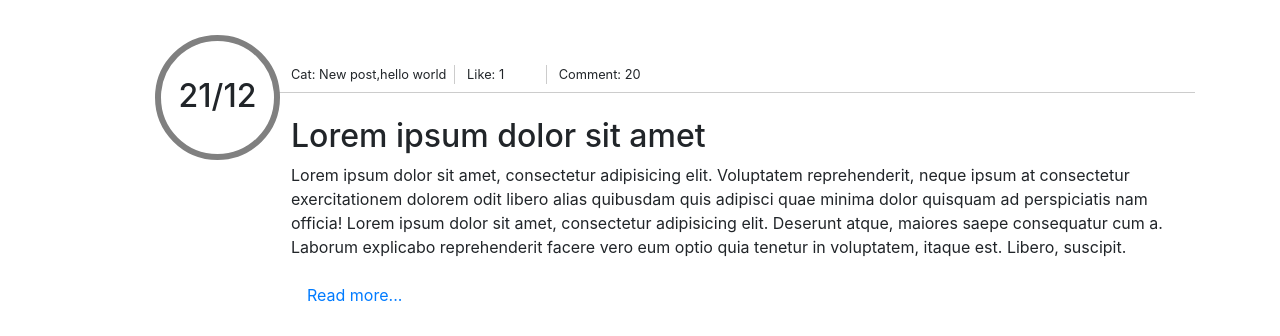
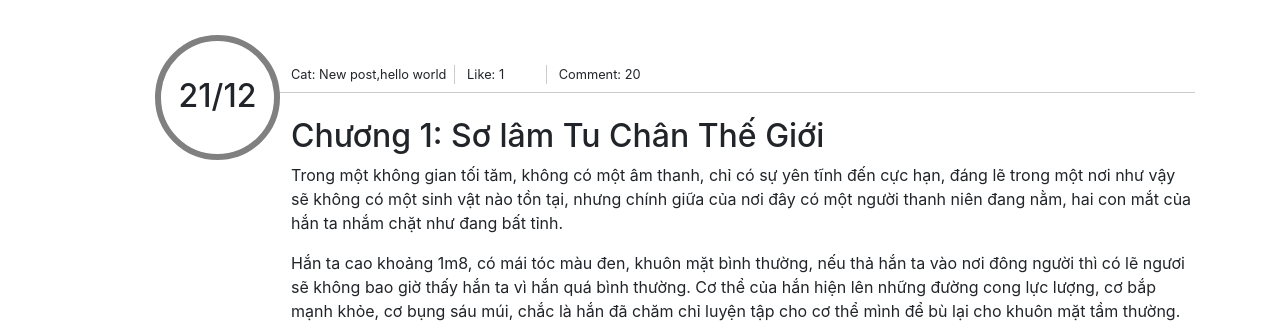
Before and after one commit to haotrg035/simpleblogthem, a plain HTML site: page index.html in a window 1280 px wide. Shown: the part 418-754 px from the top of the page. Drawn offline with Linux system fonts and the light colour scheme.

Commit message:
thay doi noi dung demo

```diff
--- a/index.html
+++ b/index.html
@@ -62,10 +62,11 @@
 				</div>
 				<article class="overview-post">
 					<header class="overview-post-title">
-						<h2>Lorem ipsum dolor sit amet</h2>
+						<h2> Chương 1: Sơ lâm Tu Chân Thế Giới </h2>
 					</header>
 					<main class="overview-post-content">
-						<p>Lorem ipsum dolor sit amet, consectetur adipisicing elit. Voluptatem reprehenderit, neque ipsum at consectetur exercitationem dolorem odit libero alias quibusdam quis adipisci quae minima dolor quisquam ad perspiciatis nam officia! Lorem ipsum dolor sit amet, consectetur adipisicing elit. Deserunt atque, maiores saepe consequatur cum a. Laborum explicabo reprehenderit facere vero eum optio quia tenetur in voluptatem, itaque est. Libero, suscipit.</p>
+						<p>Trong một không gian tối tăm, không có một âm thanh, chỉ có sự yên tĩnh đến cực hạn, đáng lẽ trong một nơi như vậy sẽ không có một sinh vật nào tồn tại, nhưng chính giữa của nơi đây có một người thanh niên đang nằm, hai con mắt của hắn ta nhắm chặt như đang bất tỉnh.</p>
+						<p>Hắn ta cao khoảng 1m8, có mái tóc màu đen, khuôn mặt bình thường, nếu thả hắn ta vào nơi đông người thì có lẽ ngươi sẽ không bao giờ thấy hắn ta vì hắn quá bình thường. Cơ thể của hắn hiện lên những đường cong lực lượng, cơ bắp mạnh khỏe, cơ bụng sáu múi, chắc là hắn đã chăm chỉ luyện tập cho cơ thể mình để bù lại cho khuôn mặt tầm thường.</p>
 					</main>
 					<footer class="overview-post-link"><a href="#" class="nav-link">Read more...</a></footer>
 				</article>
```
